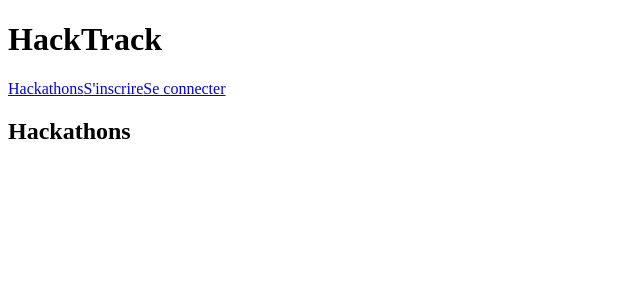
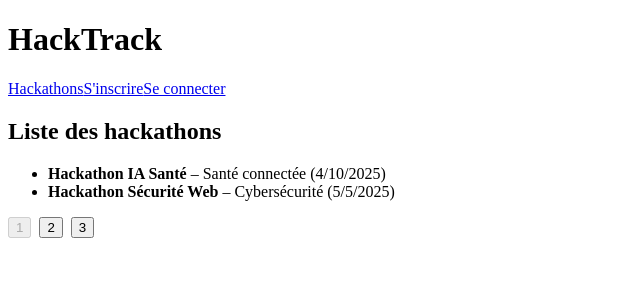
Before and after one commit to AlexTng44000/Tp_react, a React (Vite) app: page /hackathons in a window 1280 px wide. Shown: the top 300 px of the page, without its empty margins (0-640 px from the left). Built offline with nearby package versions, Linux system fonts and the light colour scheme.

Commit message:
feat: ajout d'une liste des hackathons

```diff
--- a/src/pages/Hackathon.jsx
+++ b/src/pages/Hackathon.jsx
@@ -1,5 +1,71 @@
-function Hackathons() {
-    return <h2>Hackathons</h2>;
+import { useState } from "react";
+
+function Hackathon() {
+    const [page, setPage] = useState(1);
+
+    const hackathons = [
+        {
+            id: 1,
+            name: "Hackathon IA Santé",
+            theme: "Santé connectée",
+            date: "2025-04-10T09:00:00Z",
+        },
+        {
+            id: 2,
+            name: "Hackathon Sécurité Web",
+            theme: "Cybersécurité",
+            date: "2025-05-05T10:00:00Z",
+        },
+        {
+            id: 3,
+            name: "Hackathon Énergie",
+            theme: "Tech durable",
+            date: "2025-06-15T08:30:00Z",
+        },
+        {
+            id: 4,
+            name: "Hackathon Cloud",
+            theme: "DevOps",
+            date: "2025-07-01T09:00:00Z",
+        },
+        {
+            id: 5,
+            name: "Hackathon IA Juridique",
+            theme: "LegalTech",
+            date: "2025-08-12T14:00:00Z",
+        }
+    ];
+
+    const perPage = 2;
+    const totalPages = Math.ceil(hackathons.length / perPage);
+    const displayed = hackathons.slice((page - 1) * perPage, page * perPage);
+
+    return (
+        <div>
+            <h2>Liste des hackathons</h2>
+            <ul>
+                {displayed.map((h) => (
+                    <li key={h.id}>
+                        <strong>{h.name}</strong> – {h.theme} (
+                        {new Date(h.date).toLocaleDateString()})
+                    </li>
+                ))}
+            </ul>
+
+            <div>
+                {Array.from({ length: totalPages }).map((_, i) => (
+                    <button
+                        key={i}
+                        onClick={() => setPage(i + 1)}
+                        disabled={page === i + 1}
+                        style={{ marginRight: "0.5rem" }}
+                    >
+                        {i + 1}
+                    </button>
+                ))}
+            </div>
+        </div>
+    );
 }
 
-export default Hackathons;
+export default Hackathon;
```
